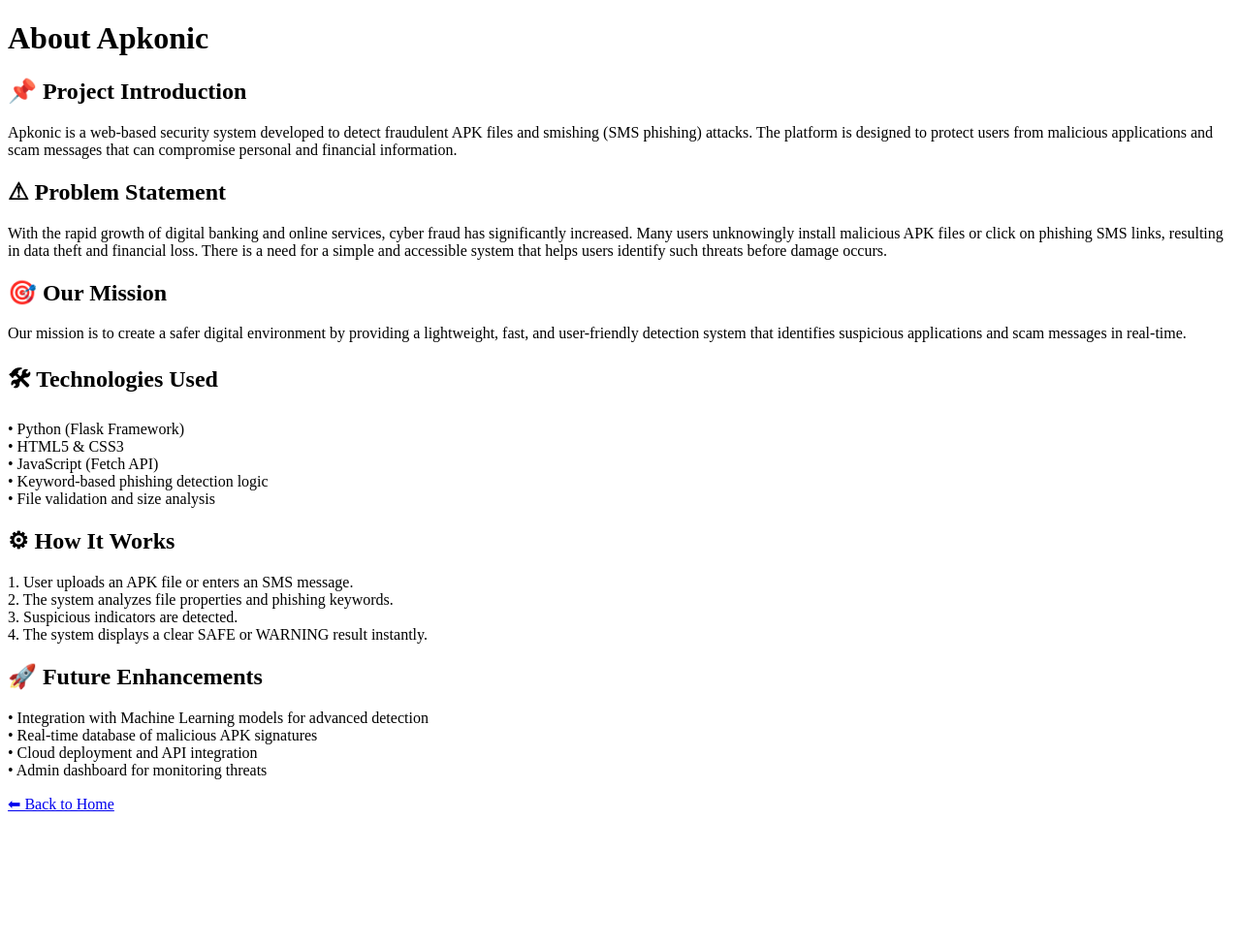
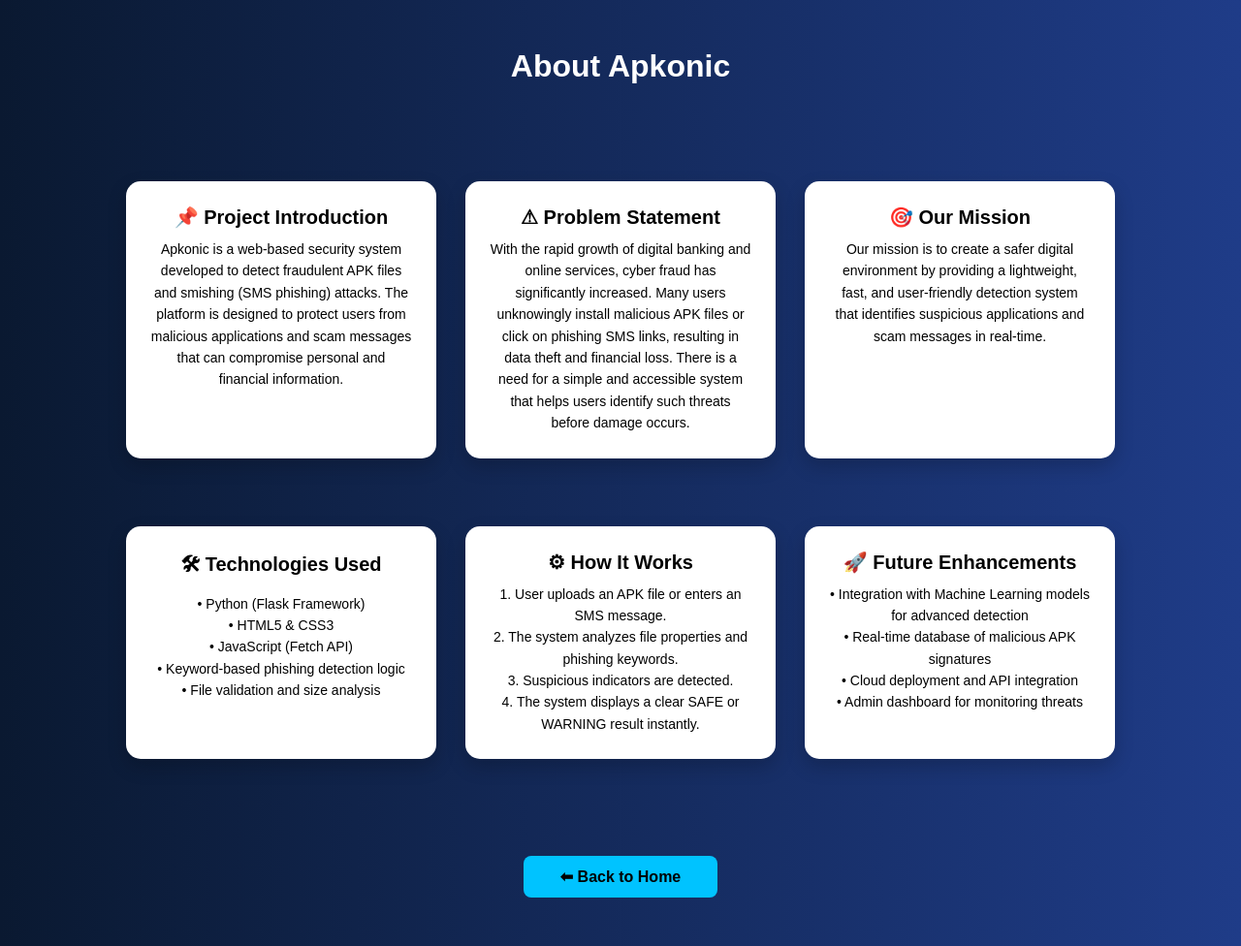
Before and after one commit to rudannimili-99/apkonic, a Flask app: page /aboutus in a window 1280 px wide. Shown: the whole page at 97% size. Before the commit the page ends 837 px from the top, so only its background shows below. Run offline with Flask 3, Linux system fonts and the light colour scheme.

Commit message:
aboutus.html

```diff
--- a/templates/aboutus.html
+++ b/templates/aboutus.html
@@ -4,12 +4,14 @@
     <meta charset="UTF-8">
     <meta name="viewport" content="width=device-width, initial-scale=1.0">
     <title>About Us - Apkonic</title>
-
+    <link rel="stylesheet" href="{{ url_for('static', filename='style.css', v=2) }}">
+</head>
+<body>
 <h1>About Apkonic</h1>
 
-<div class="container">
+<div class="about-container">
 
-    <div class="card">
+    <div class="about-card">
         <h2>📌 Project Introduction</h2>
         <p>
             Apkonic is a web-based security system developed to detect fraudulent APK files
@@ -19,7 +21,7 @@
         </p>
     </div>
 
-    <div class="card">
+    <div class="about-card">
         <h2>⚠ Problem Statement</h2>
         <p>
             With the rapid growth of digital banking and online services, cyber fraud
@@ -30,7 +32,7 @@
         </p>
     </div>
 
-    <div class="card">
+    <div class="about-card">
         <h2>🎯 Our Mission</h2>
         <p>
             Our mission is to create a safer digital environment by providing a
@@ -39,7 +41,7 @@
         </p>
     </div>
 
-    <div class="card">
+    <div class="about-card">
         <h2>🛠 Technologies Used</h2>
         <p>
             • Python (Flask Framework)<br>
@@ -50,7 +52,7 @@
         </p>
     </div>
 
-    <div class="card">
+    <div class="about-card">
         <h2>⚙ How It Works</h2>
         <p>
             1. User uploads an APK file or enters an SMS message.<br>
@@ -60,7 +62,7 @@
         </p>
     </div>
 
-    <div class="card">
+    <div class="about-card">
         <h2>🚀 Future Enhancements</h2>
         <p>
             • Integration with Machine Learning models for advanced detection<br>
@@ -73,6 +75,6 @@
 </div>
 
 <a href="/" class="back-btn">⬅ Back to Home</a>
-
+<script src="{{ url_for('static', filename='script.js') }}"></script>
 </body>
 </html>
```
